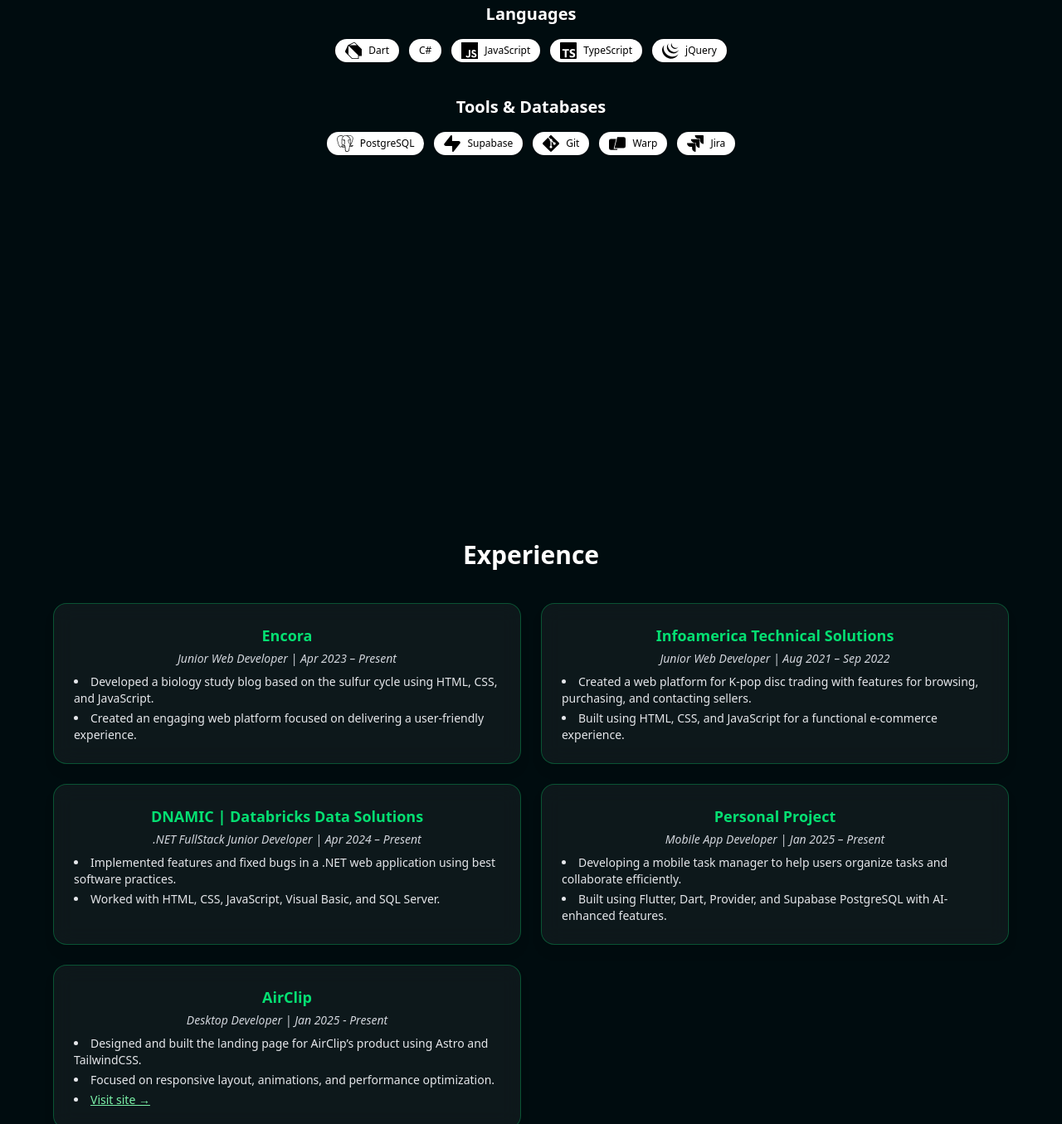
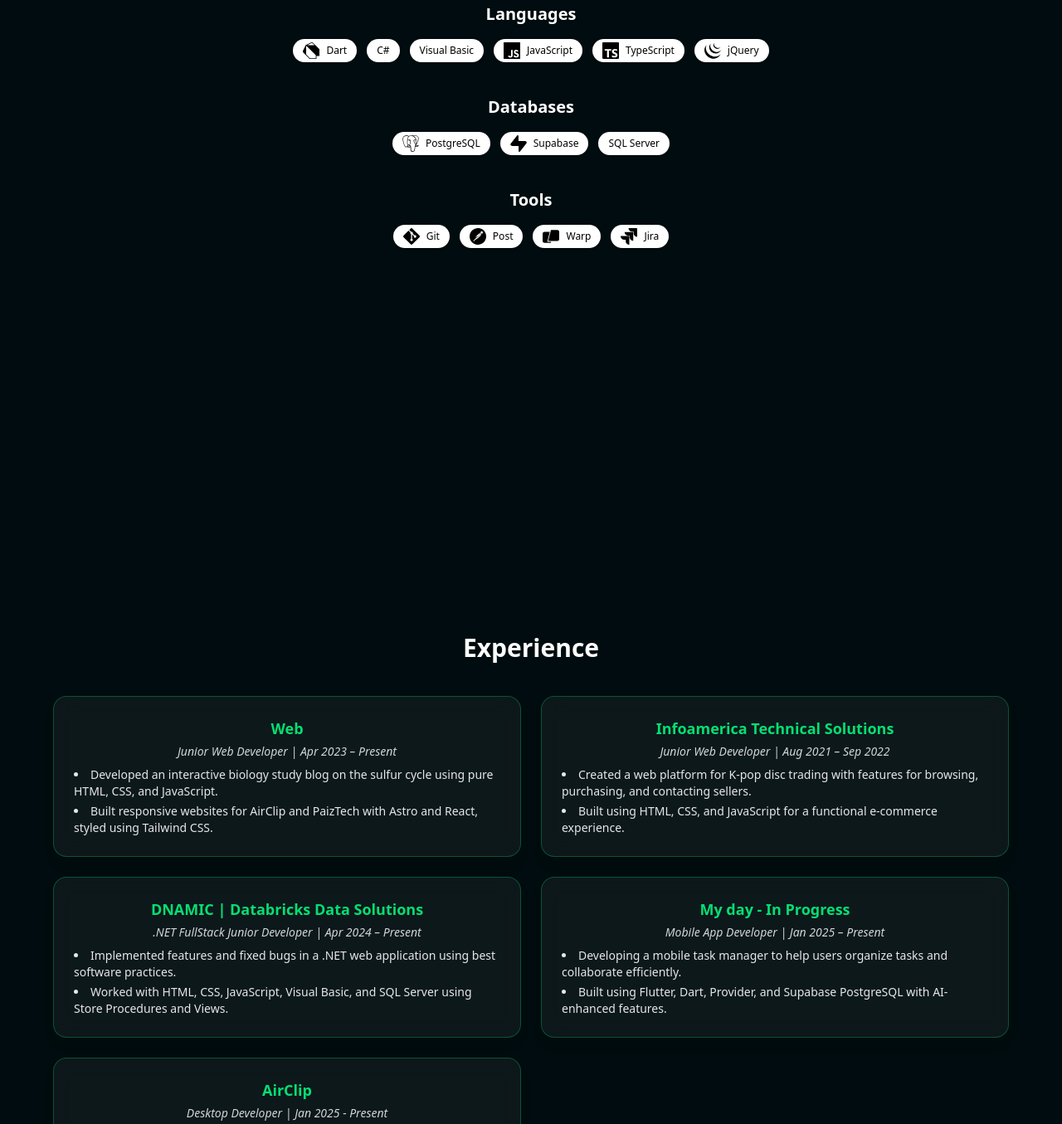
Before and after one commit to WidgetJr/josephcode, an Astro site: page / in a window 1280 px wide. Shown: the part 1187-2542 px from the top of the page at 83% size. Built offline with nearby package versions, Linux system fonts and the light colour scheme; Astro itself is replaced by a stand-in of ours.

Commit message:
Fix: fix json icons and update resume and experience

```diff
--- a/src/components/Experience.astro
+++ b/src/components/Experience.astro
@@ -6,7 +6,7 @@
     <div
       class="bg-white/5 border border-green-400/30 backdrop-blur-md p-6 rounded-2xl shadow-lg hover:scale-[1.02] transition"
     >
-      <h3 class="text-lg font-bold mb-1 text-green-400">Encora</h3>
+      <h3 class="text-lg font-bold mb-1 text-green-400">Web</h3>
       <p class="text-sm text-gray-300 mb-2 italic">
         Junior Web Developer | Apr 2023 – Present
       </p>
@@ -14,12 +14,12 @@
         class="text-sm text-gray-200 space-y-1 text-left list-disc list-inside"
       >
         <li>
-          Developed a biology study blog based on the sulfur cycle using HTML,
-          CSS, and JavaScript.
+          Developed an interactive biology study blog on the sulfur cycle using
+          pure HTML, CSS, and JavaScript.
         </li>
         <li>
-          Created an engaging web platform focused on delivering a user-friendly
-          experience.
+          Built responsive websites for AirClip and PaizTech with Astro and
+          React, styled using Tailwind CSS.
         </li>
       </ul>
     </div>
@@ -65,7 +65,8 @@
           best software practices.
         </li>
         <li>
-          Worked with HTML, CSS, JavaScript, Visual Basic, and SQL Server.
+          Worked with HTML, CSS, JavaScript, Visual Basic, and SQL Server using
+          Store Procedures and Views.
         </li>
       </ul>
     </div>
@@ -73,7 +74,9 @@
     <div
       class="bg-white/5 border border-green-400/30 backdrop-blur-md p-6 rounded-2xl shadow-lg hover:scale-[1.02] transition"
     >
-      <h3 class="text-lg font-bold mb-1 text-green-400">Personal Project</h3>
+      <h3 class="text-lg font-bold mb-1 text-green-400">
+        My day - In Progress
+      </h3>
       <p class="text-sm text-gray-300 mb-2 italic">
         Mobile App Developer | Jan 2025 – Present
       </p>
--- a/src/components/Techstack.astro
+++ b/src/components/Techstack.astro
@@ -74,6 +74,10 @@
         <div class="tech-chip">
           <span>C#</span>
         </div>
+        <!-- Visual Basic -->
+        <div class="tech-chip">
+          <span>Visual Basic</span>
+        </div>
         <!-- JavaScript -->
         <div class="tech-chip">
           <img
@@ -104,9 +108,9 @@
       </div>
     </div>
 
-    <!-- Tools & Databases -->
+    <!-- Database -->
     <div>
-      <h3 class="text-xl font-semibold mb-4">Tools & Databases</h3>
+      <h3 class="text-xl font-semibold mb-4">Databases</h3>
       <div class="flex flex-wrap justify-center gap-3">
         <!-- PostgreSQL -->
         <div class="tech-chip">
@@ -126,10 +130,29 @@
           />
           <span>Supabase</span>
         </div>
+        <!-- SQL Server -->
+        <div class="tech-chip">
+          <span>SQL Server</span>
+        </div>
+      </div>
+    </div>
+    <!-- Tools -->
+    <div>
+      <h3 class="text-xl font-semibold mb-4">Tools</h3>
+      <div class="flex flex-wrap justify-center gap-3">
         <!-- Git -->
         <div class="tech-chip">
           <img src="assets/techStackIcons/git.svg" alt="Git" class="w-5 h-5" />
           <span>Git</span>
+        </div>
+        <!-- Git -->
+        <div class="tech-chip">
+          <img
+            src="assets/techStackIcons/postman.svg"
+            alt="Postman"
+            class="w-5 h-5"
+          />
+          <span>Post</span>
         </div>
         <!-- Warp -->
         <div class="tech-chip">
```
Also changed, not shown: public/assets/techStackIcons/json.svg (added), public/assets/techStackIcons/jsonwebtokens.svg (added), public/assets/techStackIcons/postman.svg (added), 2 other files.
